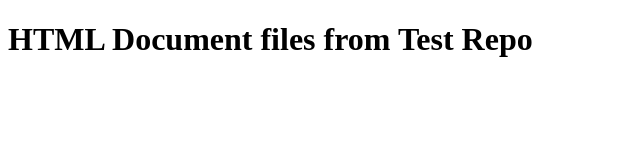
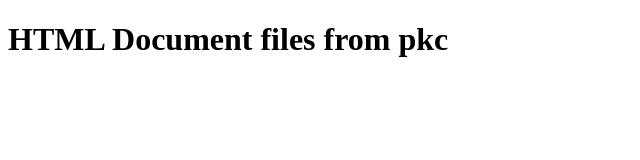
Before and after one commit to PeeKay-SofDev/LearnGithub, a plain HTML site: page index.html in a window 1280 px wide. Shown: the whole page, without its empty margins (0-640 px from the left). Drawn offline with Linux system fonts and the light colour scheme.

Commit message:
new commit by Pkc.

```diff
--- a/index.html
+++ b/index.html
@@ -6,6 +6,6 @@
   <title>HTML - Docx</title>
 </head>
 <body>
-  <h1>HTML Document files from Test Repo</h1>
+  <h1>HTML Document files from pkc</h1>
 </body>
 </html>
--- a/index.js
+++ b/index.js
@@ -1 +1 @@
-console.log("Hello World! from test Repo");
+console.log("Hello World! from pkc");
```
